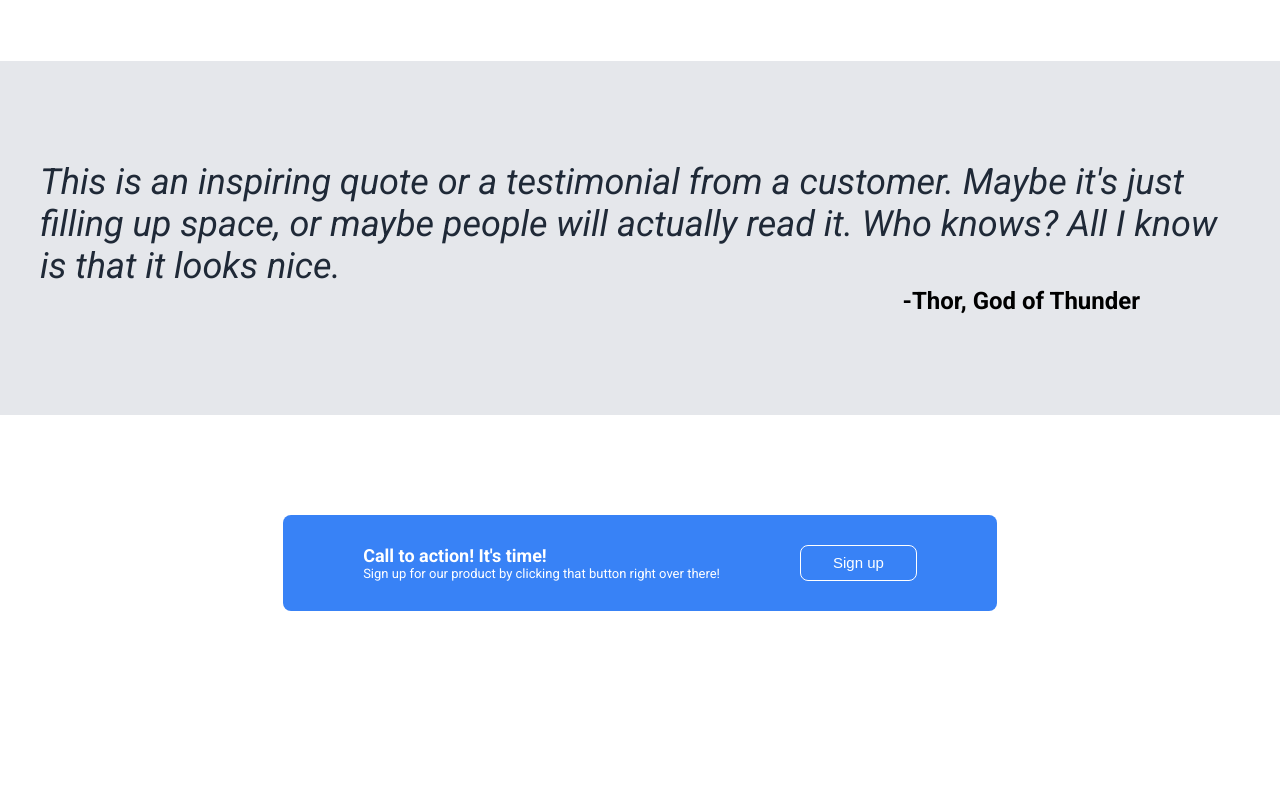
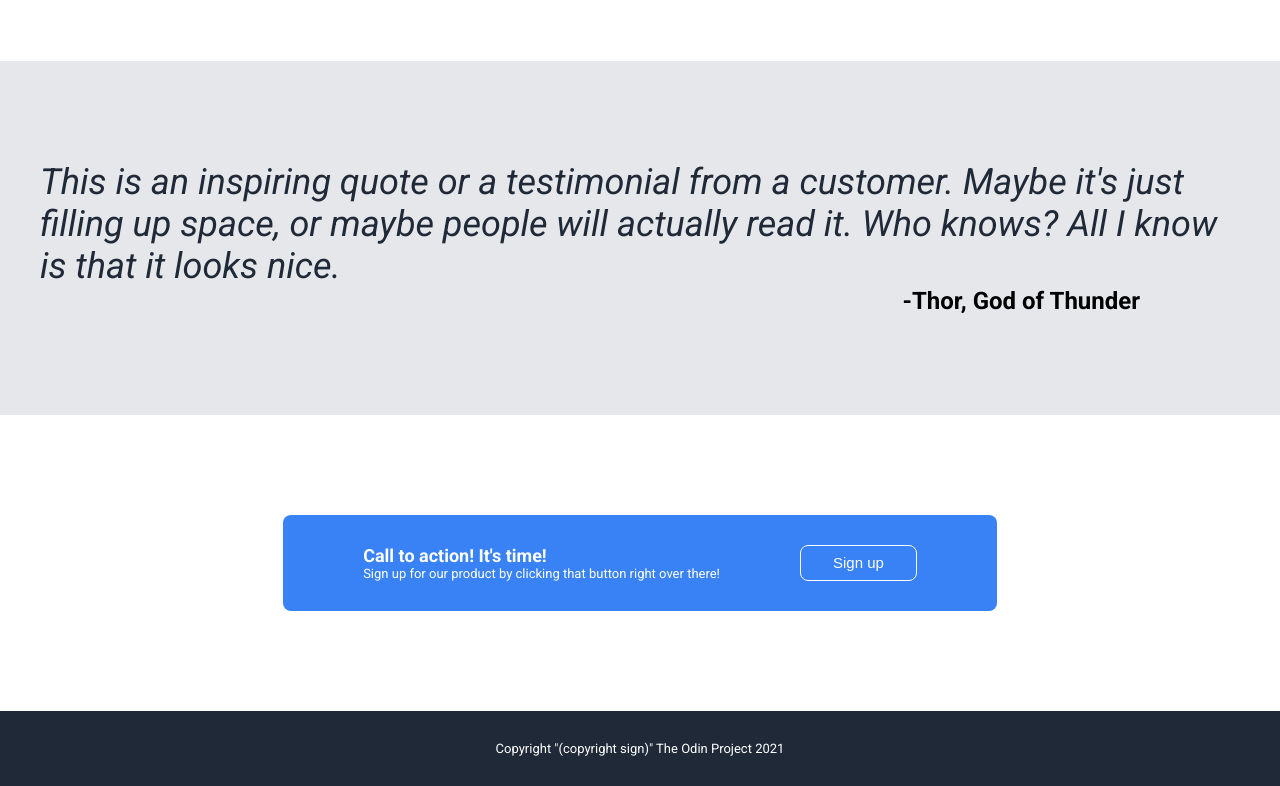
Before and after one commit to lav333/landing-page, a plain HTML site: page index.html in a window 1280 px wide. Shown: the part 1335-2121 px from the top of the page. Before the commit the page ends 2046 px from the top, so only its background shows below. Drawn offline with Linux system fonts and the light colour scheme.

Commit message:
Almost finished whole footer

```diff
--- a/index.html
+++ b/index.html
@@ -61,5 +61,7 @@
             </div>
             <button class="action_button">Sign up</button>
         </div>
+
+        <div class="footer">Copyright "(copyright sign)" The Odin Project 2021</div>
     </body>
 </html>
--- a/style.css
+++ b/style.css
@@ -172,3 +172,11 @@ button:hover {
     font-size: 15px;
     padding: 3px 32px;
 }
+
+.footer {
+    color: white;
+    text-align: center;
+    background-color: #1f2937;
+    font-size: small;
+    padding: 30px;
+}
```
